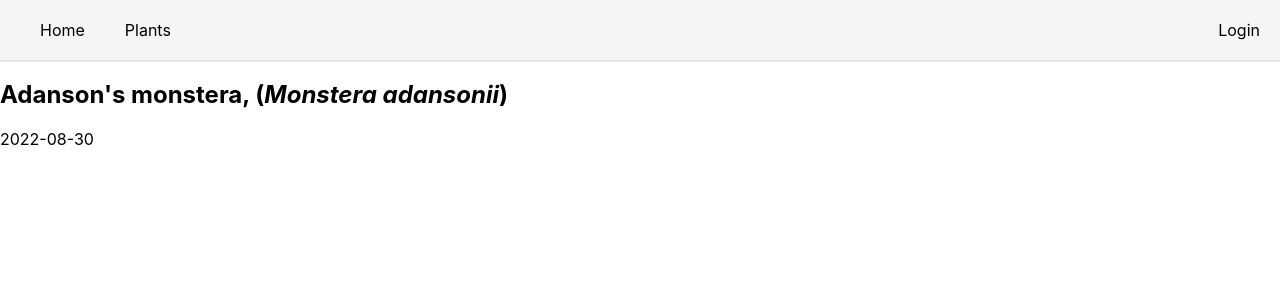
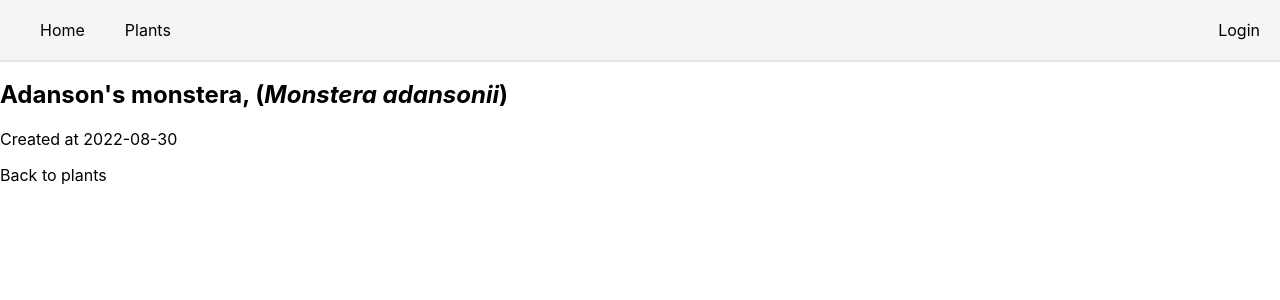
Before and after one commit to eliaspeteri/plantery, a Next.js app: page /adansons-monstera in a window 1280 px wide. Shown: the top 300 px of the page. Built offline with nearby package versions, Linux system fonts and the light colour scheme.

Commit message:
More data on plant page if it exists.

```diff
--- a/pages/[plant].tsx
+++ b/pages/[plant].tsx
@@ -26,10 +26,22 @@ const PlantPage: NextPage = () => {
             <h2>
               {plant.name}, (<i>{plant.scientificName}</i>)
             </h2>
-            <p>{plant.createdAt?.toLocaleString()}</p>
+            <p>Created at {plant.createdAt?.toLocaleString()}</p>
+            {plant.cultivation && (
+              <p>
+                Keep temperature between {plant.cultivation?.temperature?.min}
+                &#176;C and {plant.cultivation?.temperature?.max}
+                &#176;C. Water {plant.cultivation?.water?.timesPerMonth} times
+                per month. Fertilize{' '}
+                {plant.cultivation?.fertilizer?.timesPerMonth} times per month.
+              </p>
+            )}
           </div>
         )}
       </div>
+      <Link href='/plants'>
+        <a> Back to plants</a>
+      </Link>
     </div>
   );
 };
```
